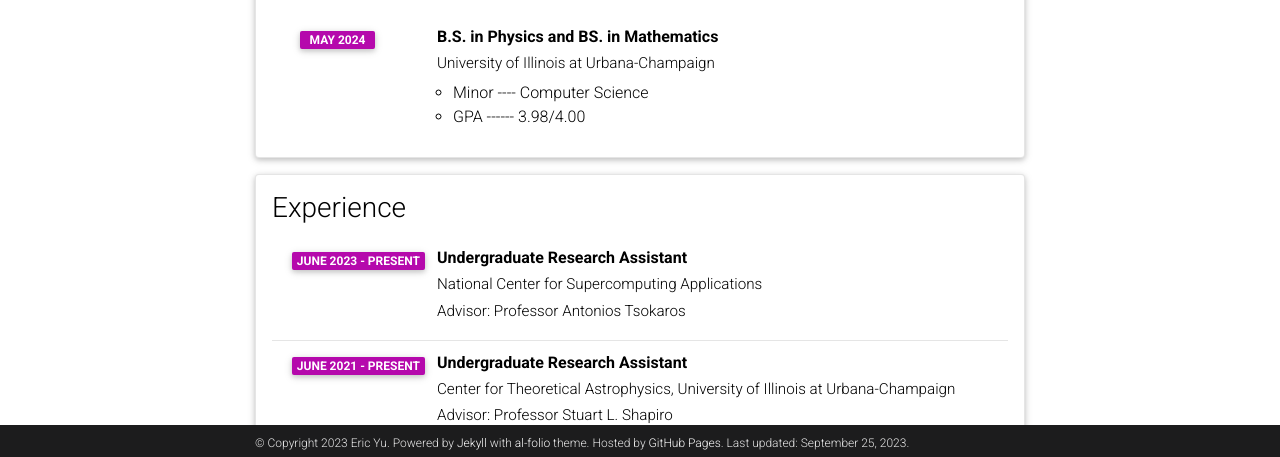
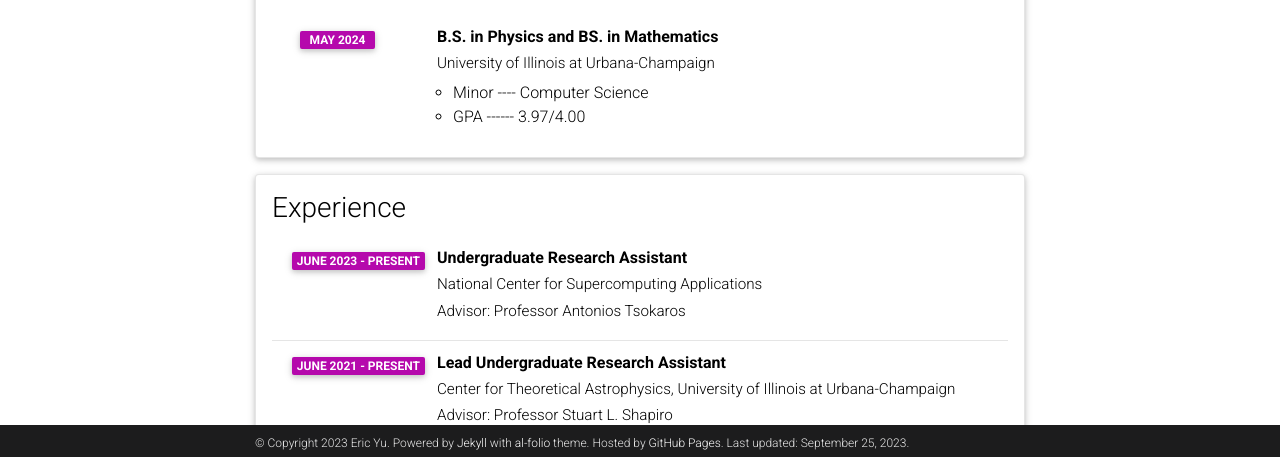
Before and after one commit to aeric-underscore/aeric-underscore.github.io, a Jekyll site: the page built from _pages/cv.md, in a window 1280 px wide and 900 px high. Shown: the part 440-897 px from the top of the window. Built offline with Jekyll 4.4.1, drawn with Linux system fonts in a browser that asks for light colours; comment, search, counter and statistics services are not loaded; a style sheet for code colours, icons or effects is not loaded.

Commit message:
update 9-1-23 2

```diff
--- a/_data/cv.yml
+++ b/_data/cv.yml
@@ -20,7 +20,7 @@
       year: May 2024
       description:
         - Minor ---- Computer Science
-        - GPA ------ 3.98/4.00
+        - GPA ------ 3.97/4.00
 
 - title: Experience
   type: time_table
@@ -30,7 +30,7 @@
       advisor: Professor Antonios Tsokaros
       year: June 2023 - Present
 
-    - title: Undergraduate Research Assistant
+    - title: Lead Undergraduate Research Assistant
       institution: Center for Theoretical Astrophysics, University of Illinois at Urbana-Champaign
       advisor: Professor Stuart L. Shapiro
       year: June 2021 - Present
```
